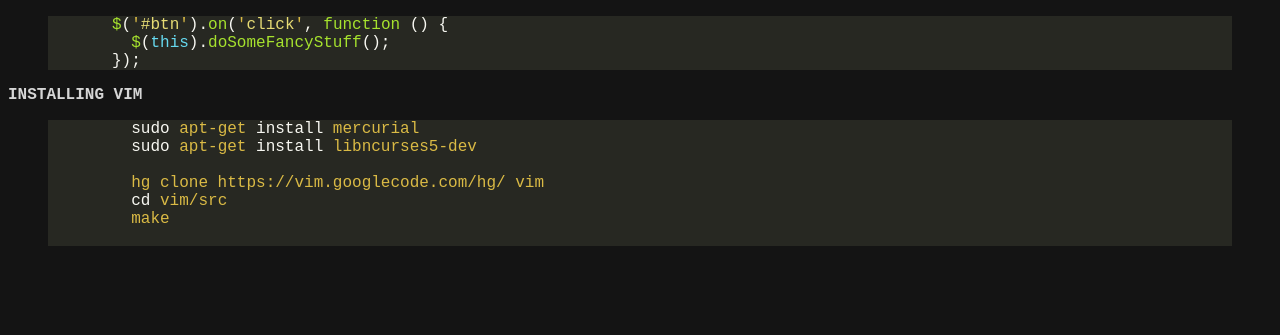
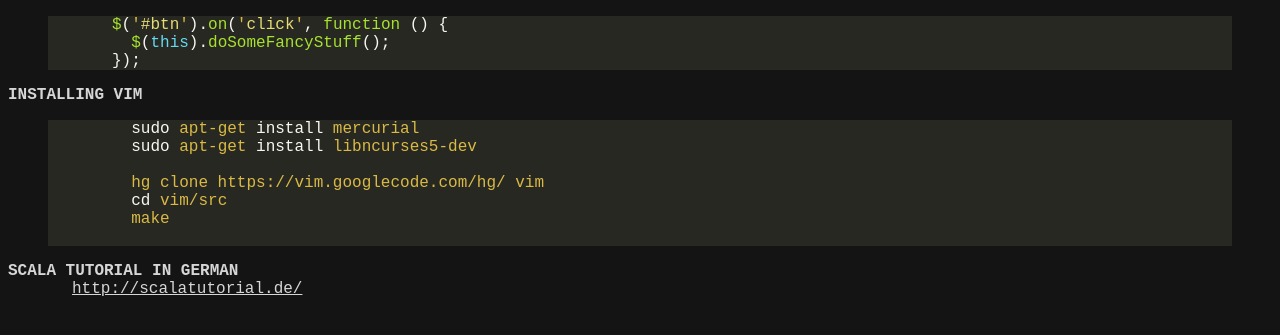
Before and after one commit to dennis84/dennis84.github.com, a Jekyll site: the page built from index.html, in a window 1280 px wide. Shown: the top 335 px of the page. Built offline with Jekyll 4.4.1, drawn with Linux system fonts in a browser that asks for light colours; Markdown is read by kramdown in place of the engine named in the settings.

Commit message:
Update index.html

```diff
--- a/index.html
+++ b/index.html
@@ -24,3 +24,8 @@ $('#btn').on('click', function () {
   make
   {% endhighlight %}
 </p>
+
+<h2>Scala Tutorial in german</h2>
+<p>
+  <a href="http://scalatutorial.de/">http://scalatutorial.de/</a>
+</p>
```
